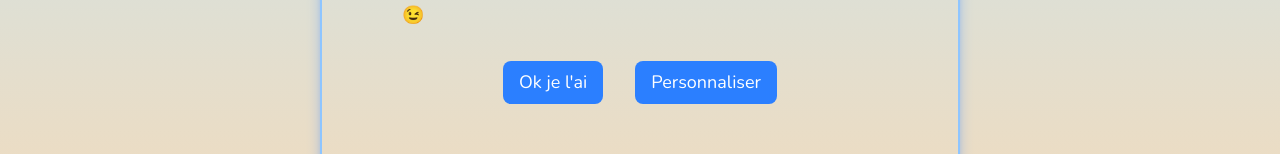
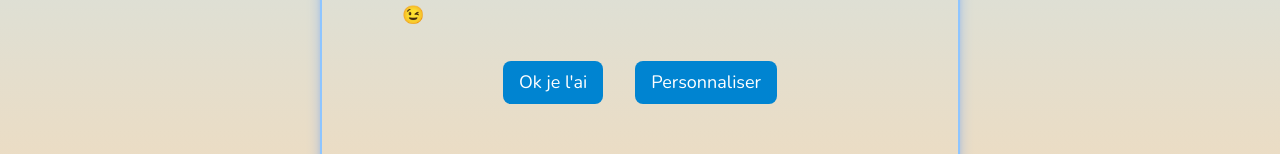
Before and after one commit to Elysa23/Projet-Notifications, a Next.js app: page / in a window 1280 px wide. Shown: the part 497-651 px from the top of the page. Built offline with nearby package versions, Linux system fonts and the light colour scheme; no server answers.

Commit message:
Modification couleurs boutons

```diff
--- a/app/page.tsx
+++ b/app/page.tsx
@@ -94,8 +94,8 @@ export default function Home() {
 
 
     <div className="flex gap-8 items-center flex-col sm:flex-row">
-      <button type="button" onClick={envoiMessageDefaut} className="px-4 py-2 bg-blue-500 text-white rounded-lg hover:bg-blue-300 transition-sm delay-150 duration-400 ease-in-out hover:-translate-y-1 hover:scale-110 hover:bg-indigo-300 active:scale-95 ">Ok je l&apos;ai</button>
-      <button type="button" onClick={() => setShowModal(true)} className="px-4 py-2 bg-blue-500 text-white rounded-lg hover:bg-blue-300 transition delay-150 duration-400 ease-in-out hover:-translate-y-1 hover:scale-110 hover:bg-indigo-300 active:scale-95"> Personnaliser</button>
+      <button type="button" onClick={envoiMessageDefaut} className="px-4 py-2 bg-sky-600 text-white rounded-lg hover:bg-blue-300 transition-sm delay-150 duration-400 ease-in-out hover:-translate-y-1 hover:scale-110 hover:bg-indigo-300 active:scale-95 ">Ok je l&apos;ai</button>
+      <button type="button" onClick={() => setShowModal(true)} className="px-4 py-2 bg-sky-600 text-white rounded-lg hover:bg-blue-300 transition delay-150 duration-400 ease-in-out hover:-translate-y-1 hover:scale-110 hover:bg-indigo-300 active:scale-95"> Personnaliser</button>
     </div>
 
     </>
```
